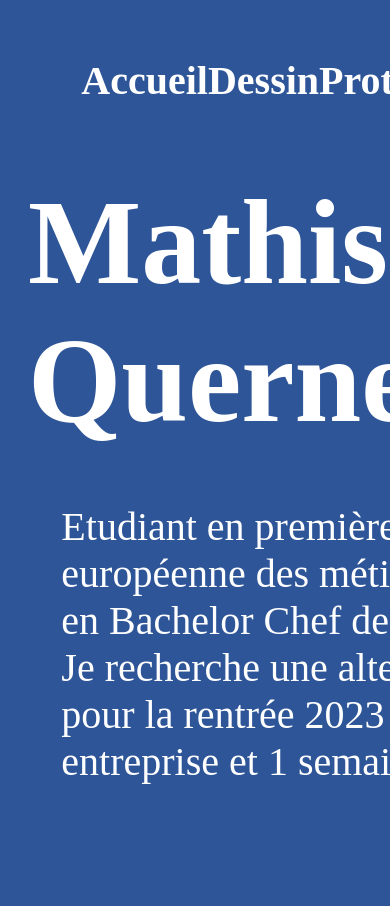
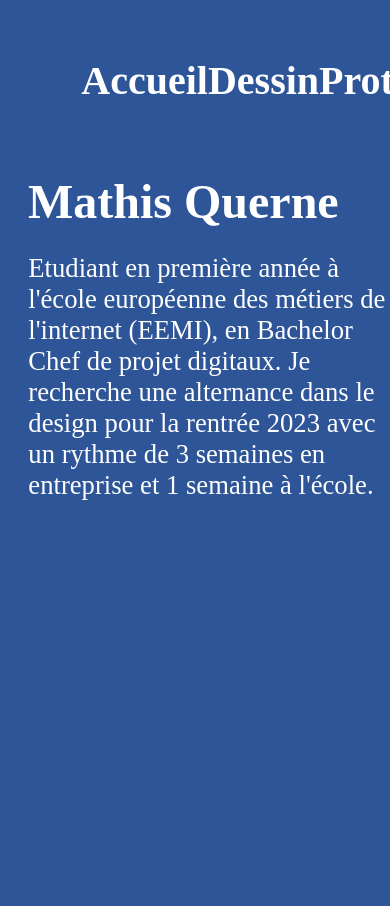
Before and after one commit to mathisq1/mathisq1.github.io, a plain HTML site: page index.html in a window 390 px wide. Shown: the top 906 px of the page. After the commit the page ends 844 px from the top, so only its background shows below. Drawn offline with nearby package versions, Linux system fonts and the light colour scheme; no server answers; a web font is replaced by a local one.

Commit message:
optimisation

```diff
--- a/index.html
+++ b/index.html
@@ -36,7 +36,7 @@
             <div class = "contenu">
                 <h1>Mathis Querne</h1>
 
-                <p id="info">Etudiant en première année à l'école <br> européenne des métiers de l'internet (EEMI),<br> en Bachelor Chef de projet digitaux. <br> Je recherche une alternance dans le design <br> pour la rentrée 2023 avec un rythme de 3 semaines en entreprise et 1 semaine à l'école.</p>
+                <p id="info">Etudiant en première année à l'école européenne des métiers de l'internet (EEMI), en Bachelor Chef de projet digitaux. Je recherche une alternance dans le design pour la rentrée 2023 avec un rythme de 3 semaines en entreprise et 1 semaine à l'école.</p>
             </div>
 
             <div id="annimation">
--- a/style.css
+++ b/style.css
@@ -8,7 +8,6 @@
 }
 
 body {
-  /* background: linear-gradient(to bottom right, rgb(20, 47, 105), rgb(112, 140, 201)); */
   background-color: #2d5598;
 }
 
@@ -71,5 +70,33 @@ ul {
 
 #info{
   height: 400px; width: 900px;
+}
+
+@media screen and (max-width:450px) {
+
+  .menu{
+    display: block;
+  }
+
+  p {
+    font-family: komet;
+    font-weight: normal;
+    font-size: 20pt;
+    text-align: left;
+    color: white;
+    margin: 40pt;
+  }
+  h1 {
+    color: white;
+    text-align: left;
+    font-size:36pt;
+    margin: 20px;
+    font-family: komet ;
+  }
+
+  #info{
+    height: 400px; width:370px;
+    position: absolute; left: -25px; top: 200px;
+  }
 
 }
```
Also changed, not shown: style.dessin.css (+12 -0 lines).
